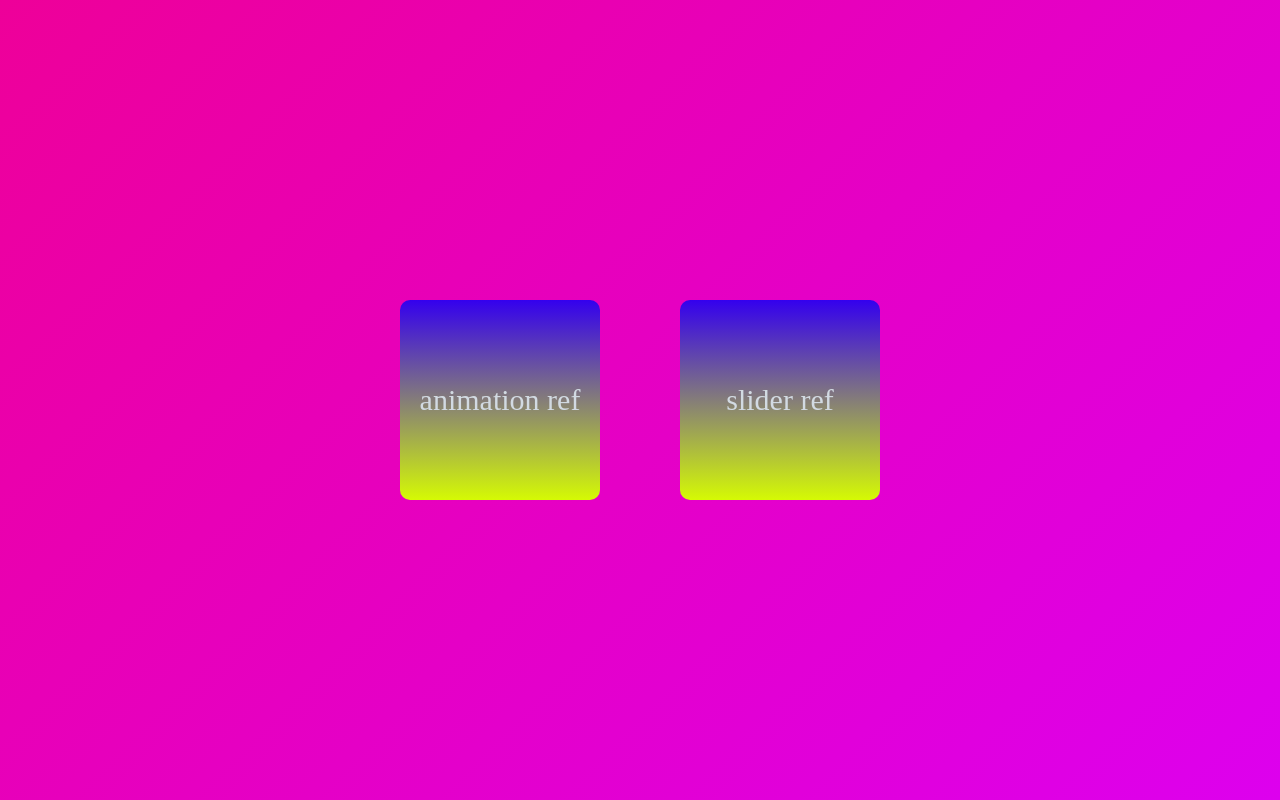
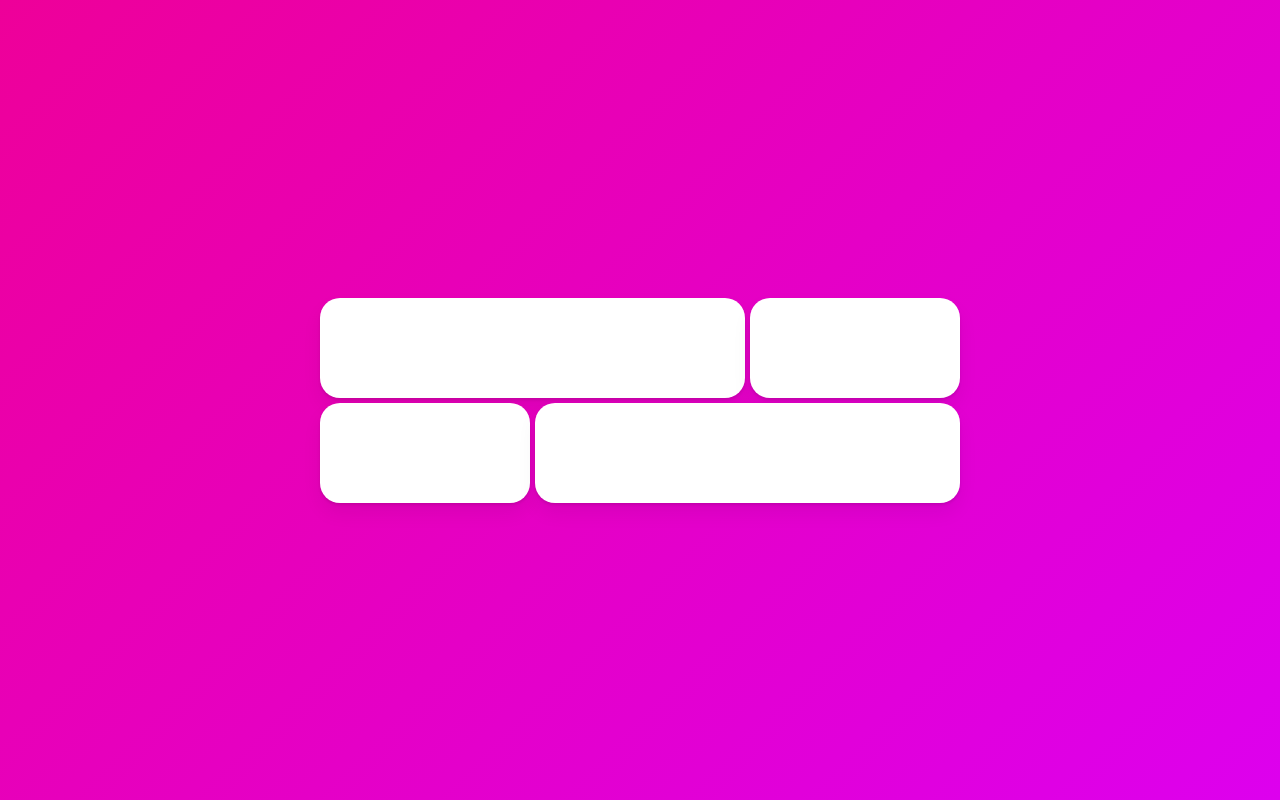
Before and after one commit to jae-hun-e/react-masterclass, a React (Create React App) app: page /card in a window 1280 px wide. Built offline with nearby package versions, Linux system fonts and the light colour scheme.

Commit message:
create card

```diff
--- /dev/null
+++ b/src/routes/Card.tsx
@@ -0,0 +1,72 @@
+import styled from "styled-components";
+import { motion, AnimatePresence } from "framer-motion";
+import { useState } from "react";
+
+const overlay = {
+  hidden: { backgroundColor: "rgba(0, 0, 0, 0)" },
+  visible: { backgroundColor: "rgba(0, 0, 0, 0.5)" },
+  exit: { backgroundColor: "rgba(0, 0, 0, 0)" },
+};
+
+// eslint-disable-next-line import/no-anonymous-default-export
+export default function () {
+  const [clickId, setClickId] = useState<null | string>(null);
+
+  return (
+    <Wrapper>
+      <Grid>
+        {[1, 2, 3, 4].map((n) => (
+          <Box key={n} layoutId={n + ""} onClick={() => setClickId(n + "")} />
+        ))}
+      </Grid>
+      <AnimatePresence>
+        {clickId ? (
+          <Overlay
+            variants={overlay}
+            initial="hidden"
+            animate="visible"
+            exit="exit"
+            onClick={() => setClickId(null)}
+          >
+            <Box layoutId={clickId} style={{ width: 200, height: 100 }}></Box>
+          </Overlay>
+        ) : null}
+      </AnimatePresence>
+    </Wrapper>
+  );
+}
+
+const Wrapper = styled.div`
+  height: 100vh;
+  width: 100vw;
+  display: flex;
+  justify-content: space-around;
+  align-items: center;
+`;
+
+const Grid = styled.div`
+  display: grid;
+  grid-template-columns: repeat(3, 1fr);
+  width: 50vw;
+  gap: 5px;
+  div:first-child,
+  div:last-child {
+    grid-column: span 2;
+  }
+`;
+
+const Box = styled(motion.div)`
+  background-color: rgba(255, 255, 255, 1);
+  border-radius: 20px;
+  height: 100px;
+  box-shadow: 0 2px 3px rgba(0, 0, 0, 0.1), 0 10px 20px rgba(0, 0, 0, 0.06);
+`;
+
+const Overlay = styled(motion.div)`
+  width: 100%;
+  height: 100%;
+  position: absolute;
+  display: flex;
+  justify-content: center;
+  align-items: center;
+`;
--- a/src/routes/Home.tsx
+++ b/src/routes/Home.tsx
@@ -11,7 +11,17 @@ function Home() {
       </div>
       <div>
         <Link to="/slider">
-          <p>slider ref</p>
+          <p>slider Ref</p>
+        </Link>
+      </div>
+      <div>
+        <Link to="/layout">
+          <p>layout Animation</p>
+        </Link>
+      </div>
+      <div>
+        <Link to="/card">
+          <p>card</p>
         </Link>
       </div>
     </Container>
@@ -22,9 +32,10 @@ export default Home;
 const Container = styled.div`
   width: 100vw;
   height: 100vh;
-  display: flex;
-  justify-content: center;
+  display: grid;
+  grid-template-columns: repeat(2, 1fr);
   align-items: center;
+  justify-items: center;
   div {
     width: 200px;
     height: 200px;
--- /dev/null
+++ b/src/routes/Layout.tsx
@@ -0,0 +1,48 @@
+import styled from "styled-components";
+import { motion } from "framer-motion";
+import { useState } from "react";
+// eslint-disable-next-line import/no-anonymous-default-export
+export default function () {
+  const [clicked, setClicked] = useState(false);
+  const toggleOnClick = () => setClicked((prev) => !prev);
+  return (
+    <Wrapper onClick={toggleOnClick}>
+      <Box>
+        {clicked ? (
+          <Circle layoutId="circle" style={{ borderRadius: 50 }} />
+        ) : null}
+      </Box>
+      <Box>
+        {!clicked ? (
+          <Circle layoutId="circle" style={{ borderRadius: 0, scale: 2 }} />
+        ) : null}
+      </Box>
+    </Wrapper>
+  );
+}
+
+const Wrapper = styled(motion.div)`
+  height: 100vh;
+  width: 100vw;
+  display: flex;
+  justify-content: space-around;
+  align-items: center;
+`;
+
+const Box = styled(motion.div)`
+  width: 400px;
+  height: 400px;
+  background-color: rgba(255, 255, 255, 1);
+  border-radius: 40px;
+  display: flex;
+  justify-content: center;
+  align-items: center;
+  box-shadow: 0 2px 3px rgba(0, 0, 0, 0.1), 0 10px 20px rgba(0, 0, 0, 0.06);
+`;
+
+const Circle = styled(motion.div)`
+  background-color: #00a5ff;
+  height: 100px;
+  width: 100px;
+  box-shadow: 0 2px 3px rgba(0, 0, 0, 0.1), 0 10px 20px rgba(0, 0, 0, 0.06);
+`;
--- a/src/routes/Routers.tsx
+++ b/src/routes/Routers.tsx
@@ -2,11 +2,19 @@ import { BrowserRouter, Route, Switch } from "react-router-dom";
 import Motion from "./Motion";
 import Home from "./Home";
 import Slider from "./Slider";
+import Card from "./Card";
+import Layout from "./Layout";
 
 function Routers() {
   return (
     <BrowserRouter>
       <Switch>
+        <Route path="/card">
+          <Card />
+        </Route>
+        <Route path="/layout">
+          <Layout />
+        </Route>
         <Route path="/slider">
           <Slider />
         </Route>
--- a/src/slider/SliderBox.tsx
+++ b/src/slider/SliderBox.tsx
@@ -29,9 +29,10 @@ export default function () {
     setBack(true);
     setVisible((prev) => (prev === 1 ? 5 : prev - 1));
   };
+
   return (
     <Wrapper>
-      <AnimatePresence custom={back}>
+      <AnimatePresence exitBeforeEnter custom={back}>
         {/* {[1, 2, 3, 4, 5].map((i) =>
           i === visible ? (
             <Box
```
